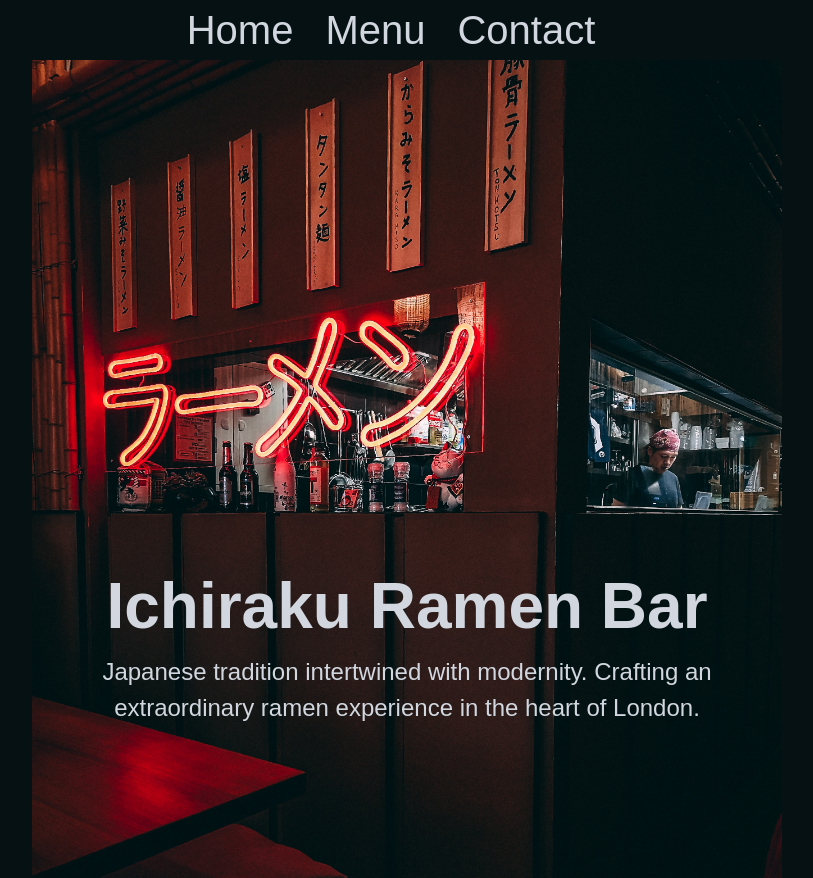
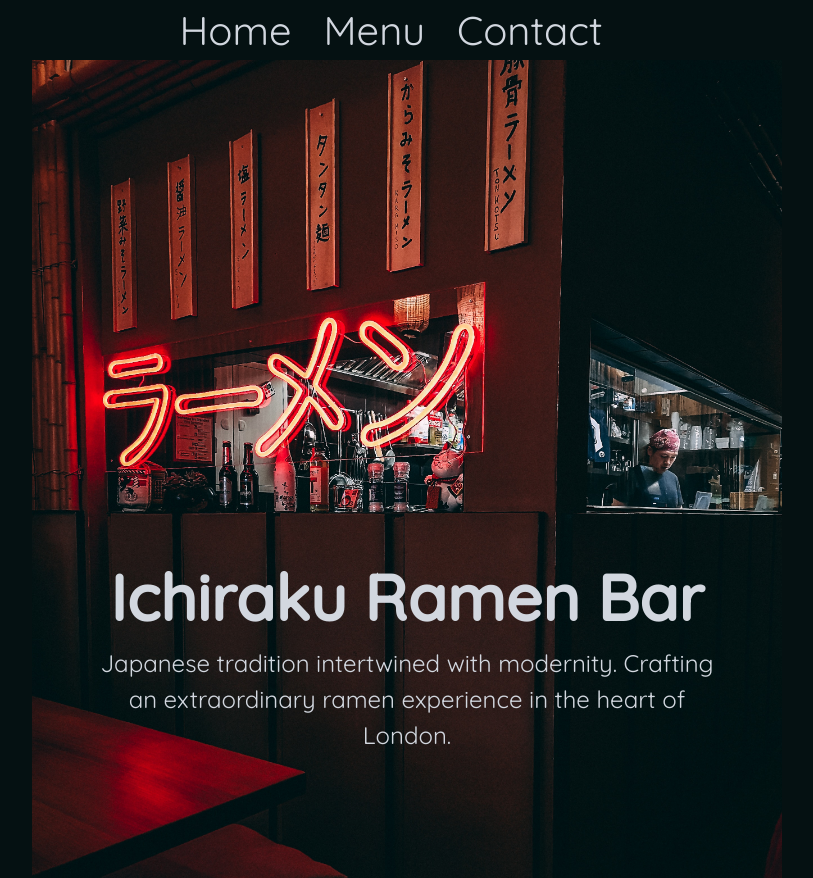
Before and after one commit to scottwright-dev/odin-project-restaurant, a website built with webpack: page dist/index.html in a window 1280 px wide. Shown: the top 878 px of the page, without its empty margins (233-1046 px from the left). Built offline with nearby package versions, Linux system fonts and the light colour scheme.

Commit message:
style: add new font

```diff
--- a/dist/index.html
+++ b/dist/index.html
@@ -5,6 +5,9 @@
     <meta http-equiv="X-UA-Compatible" content="IE=edge">
     <meta name="viewport" content="width=device-width, initial-scale=1.0">
     <title>Ichiraku Ramen Bar</title>
+    <link rel="preconnect" href="https://fonts.googleapis.com">
+    <link rel="preconnect" href="https://fonts.gstatic.com" crossorigin>
+    <link href="https://fonts.googleapis.com/css2?family=Quicksand:wght@300;400;500&display=swap" rel="stylesheet">
     <link rel="stylesheet" href="style.css">
     <link rel="icon" type="image/svg+xml" href="../src/img/ramen-bowl.svg">
 </head>
```
